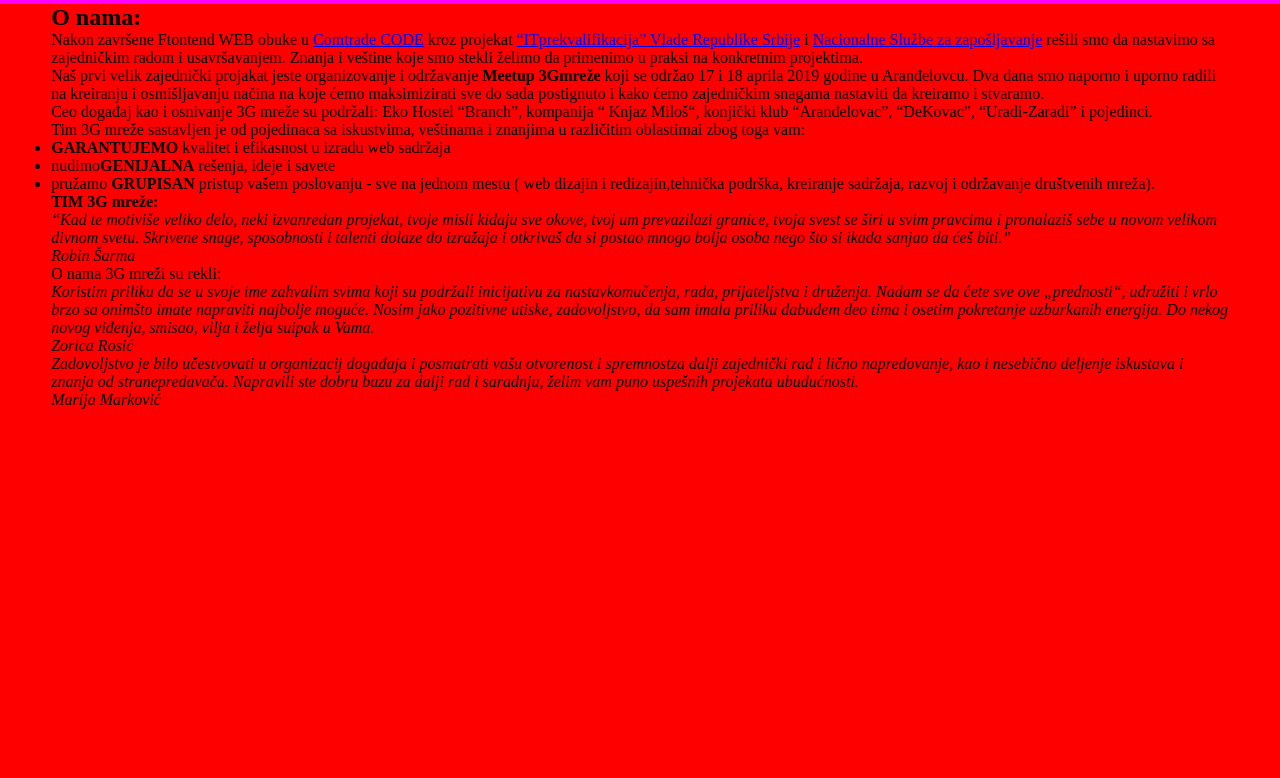
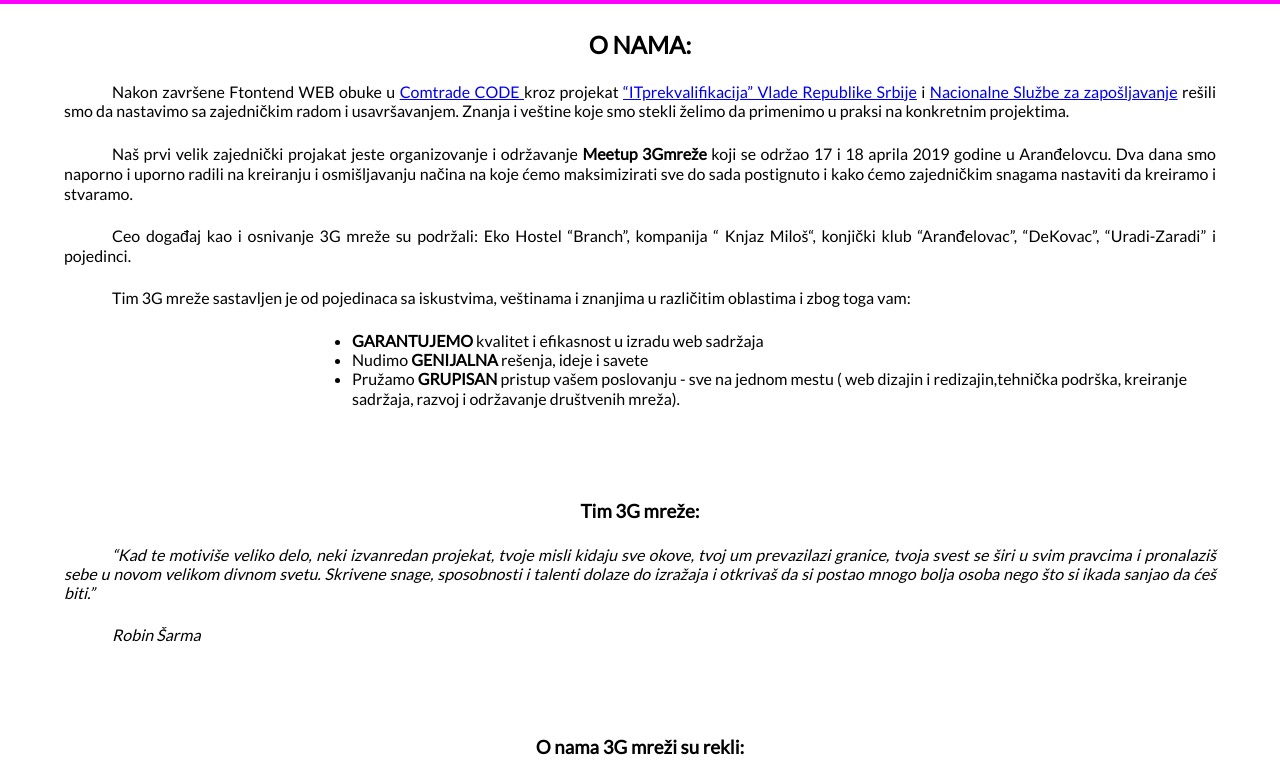
Before and after one commit to 3g-mreza/3g-mreza, a plain HTML site: page home.html in a window 1280 px wide. Shown: the part 76-854 px from the top of the page. Drawn offline with nearby package versions, Linux system fonts and the light colour scheme.

Commit message:
Add files via upload
Delimicno uradjen css za deo "o nama" i ubacen font

```diff
--- a/home.html
+++ b/home.html
@@ -7,6 +7,7 @@
   <meta http-equiv="X-UA-Compatible" content="ie=edge">
   <title>Front End Grupa 3</title>
   <link rel="stylesheet" href="style.css">
+  <link href="https://fonts.googleapis.com/css?family=Lato&display=swap" rel="stylesheet">
   <script src="https://ajax.googleapis.com/ajax/libs/jquery/3.3.1/jquery.min.js"></script>
 </head>
 
@@ -17,7 +18,8 @@
         <nav>
           <a href="#aboutUs" class="active">About us</a>
           <a href="#team">Team</a>
-              <div id="logo">Logo</div><!--Mesto za logo-->
+          <div id="logo">Logo</div>
+          <!--Mesto za logo-->
           <a href="#gallery">Gallery</a>
           <a href="#slider">Slider</a>
         </nav>
@@ -37,16 +39,15 @@
       <!--about us-->
       <div id="aboutUs" class="innerContent innerContentAboutUs">
         <section>
-          <h2>O nama:</h2>
-          <p>Nakon završene Ftontend WEB obuke u <a href="https://code.edu.rs/">Comtrade CODE</a> kroz projekat
-            <a href="https://itobuke.rs/">“ITprekvalifikacija” Vlade
-              Republike Srbije</a> i <a href="http://www.nsz.gov.rs/live/trazite-posao/svi-poslovi">Nacionalne Službe za
-              zapošljavanje</a> rešili smo da nastavimo sa zajedničkim radom i usavršavanjem. Znanja i veštine koje smo
-            stekli želimo da primenimo u praksi na konkretnim
-            projektima.</p>
+          <h2>O NAMA:</h2>
+          <p>Nakon završene Ftontend WEB obuke u <a href="https://code.edu.rs/"> Comtrade CODE </a> kroz projekat <a
+              href="https://itobuke.rs/">
+              “ITprekvalifikacija” Vlade Republike Srbije</a> i <a href="http://www.nsz.gov.rs/live/trazite-posao/svi-poslovi">
+              Nacionalne Službe za zapošljavanje</a> rešili smo da nastavimo sa zajedničkim radom i usavršavanjem.
+            Znanja i veštine koje smo stekli želimo da primenimo u praksi na konkretnim projektima.</p>
 
-
-          <p>Naš prvi velik zajednički projakat jeste organizovanje i održavanje <b>Meetup 3Gmreže</b> koji se održao
+          <p>Naš prvi velik zajednički projakat jeste organizovanje i održavanje <strong>Meetup 3Gmreže</strong> koji
+            se održao
             17 i 18 aprila 2019
             godine u Aranđelovcu. Dva dana smo naporno i uporno radili na kreiranju i osmišljavanju načina na
             koje ćemo maksimizirati sve do sada postignuto i kako ćemo zajedničkim snagama nastaviti da kreiramo i
@@ -56,39 +57,45 @@
             Miloš“, konjički klub “Aranđelovac”, “DeKovac”, “Uradi-Zaradi” i pojedinci.</p>
 
           <p>Tim 3G mreže sastavljen je od pojedinaca sa iskustvima, veštinama i znanjima u različitim
-            oblastimai zbog toga vam:</p>
+            oblastima i zbog toga vam:</p>
           <ul>
             <li><b>GARANTUJEMO</b> kvalitet i efikasnost u izradu web sadržaja</li>
-            <li>nudimo<b>GENIJALNA</b> rešenja, ideje i savete</li>
-            <li>pružamo <b>GRUPISAN</b> pristup vašem poslovanju - sve na jednom mestu ( web dizajin i
+            <li>Nudimo <b>GENIJALNA</b> rešenja, ideje i savete</li>
+            <li>Pružamo <b>GRUPISAN</b> pristup vašem poslovanju - sve na jednom mestu ( web dizajin i
               redizajin,tehnička podrška, kreiranje
               sadržaja, razvoj i održavanje društvenih mreža).</li>
           </ul>
-          <p><strong>TIM 3G mreže:</strong></p>
+          <h3>Tim 3G mreže:</h3>
           <cite>
+            <p>
               “Kad te motiviše veliko delo, neki izvanredan projekat, tvoje misli kidaju sve okove, tvoj um
               prevazilazi granice, tvoja
               svest se širi u svim pravcima i pronalaziš sebe u novom velikom divnom svetu. Skrivene snage,
               sposobnosti i talenti
               dolaze do izražaja i otkrivaš da si postao mnogo bolja osoba nego što si ikada sanjao da ćeš
-            biti.”
+              biti.”</p>
             <p>Robin Šarma</p>
           </cite>
 
-          <p>O nama 3G mreži su rekli:</p>
-          <cite>Koristim priliku da se u svoje ime zahvalim svima koji su podržali inicijativu za
+          <h3>O nama 3G mreži su rekli:</h3>
+          <cite>
+            <p>
+              Koristim priliku da se u svoje ime zahvalim svima koji su podržali inicijativu za
               nastavkomučenja, rada, prijateljstva i
               druženja. Nadam se da ćete sve ove „prednosti“, udružiti i vrlo brzo sa onimšto imate napraviti
               najbolje moguće. Nosim
               jako pozitivne utiske, zadovoljstvo, da sam imala priliku dabudem deo tima i osetim pokretanje
               uzburkanih energija. Do
-            nekog novog viđenja, smisao, vilja i želja suipak u Vama.
-            <p>Zorica Rosić</p></cite>
+              nekog novog viđenja, smisao, vilja i želja suipak u Vama.</p>
+            <p>Zorica Rosić</p>
+          </cite>
 
-          <cite>Zadovoljstvo je bilo učestvovati u organizacij događaja i posmatrati vašu otvorenost i
+          <cite>
+            <p>
+              Zadovoljstvo je bilo učestvovati u organizacij događaja i posmatrati vašu otvorenost i
               spremnostza dalji zajednički rad i lično napredovanje, kao i nesebično deljenje iskustava i
               znanja od stranepredavača. Napravili ste dobru bazu za dalji rad i saradnju, želim vam puno
-            uspešnih projekata ubudućnosti.
+              uspešnih projekata ubudućnosti.</p>
             <p>Marija Marković</p>
           </cite>
         </section>
--- a/style.css
+++ b/style.css
@@ -5,6 +5,7 @@
     margin: 0;
     padding: 0;
     box-sizing: border-box;
+    font-family: 'Lato', sans-serif;/*Moze da se menja*/
 }
 /* body {
     margin: 0;
@@ -69,12 +70,34 @@ header, footer {
     background: fuchsia;
 }
 .innerContentAboutUs {
-    background: red;
+   /* background: red;*/
     /*dodat padding*/
-    padding-left: 4%;
-    padding-right: 4%;
+    display: grid;
+    padding-left: 5%;
+    padding-right: 5%;
+    padding-top: 2%;
+}
+.innerContentAboutUs h2, .innerContentAboutUs h3{
+    display: flex;
+    justify-content: center;
+    margin-bottom: 2%;
+}
+.innerContentAboutUs h3{
+    margin-top: 6%;
+}
+.innerContentAboutUs p{
+    margin-bottom: 2%;
+    position: relative;
+    display: inline-block;
+    width: 100%;
+    text-indent: 3em;
+    text-align: justify;
+}
+.innerContentAboutUs ul{
+    margin:0 0 8% 25%;   /*cisto da se malo izdvaja od ostalog teksta*/
+}
 
-}
+
 .innerContentTeam {
     background: green;
 }
@@ -182,7 +205,9 @@ header, footer {
    nav a.active {
        color: green;
    }
-
+   .innerContentAboutUs ul{
+    margin:0 0 8% 15%;
+}
 }
 
 /* ZA SLIDER: */
```
Lines whose indentation alone changed are shown as unchanged.
